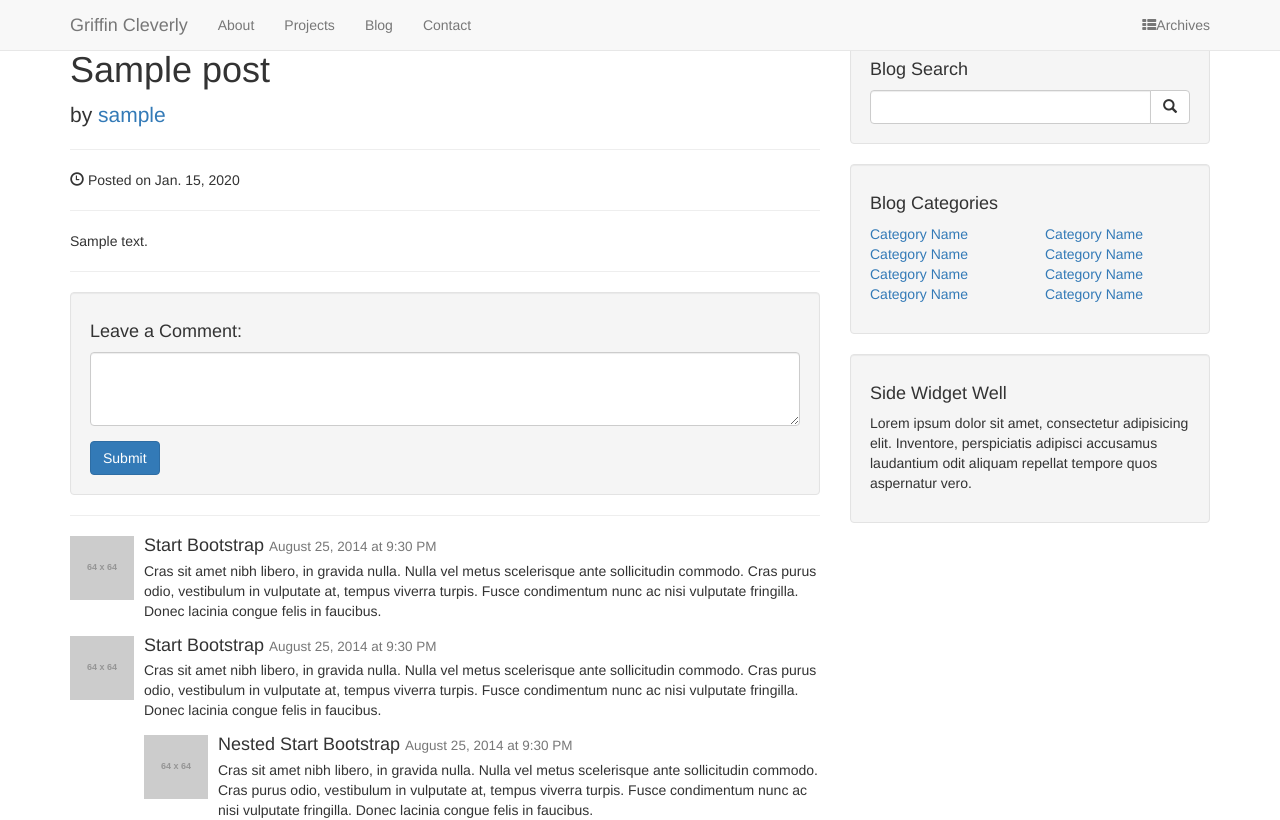
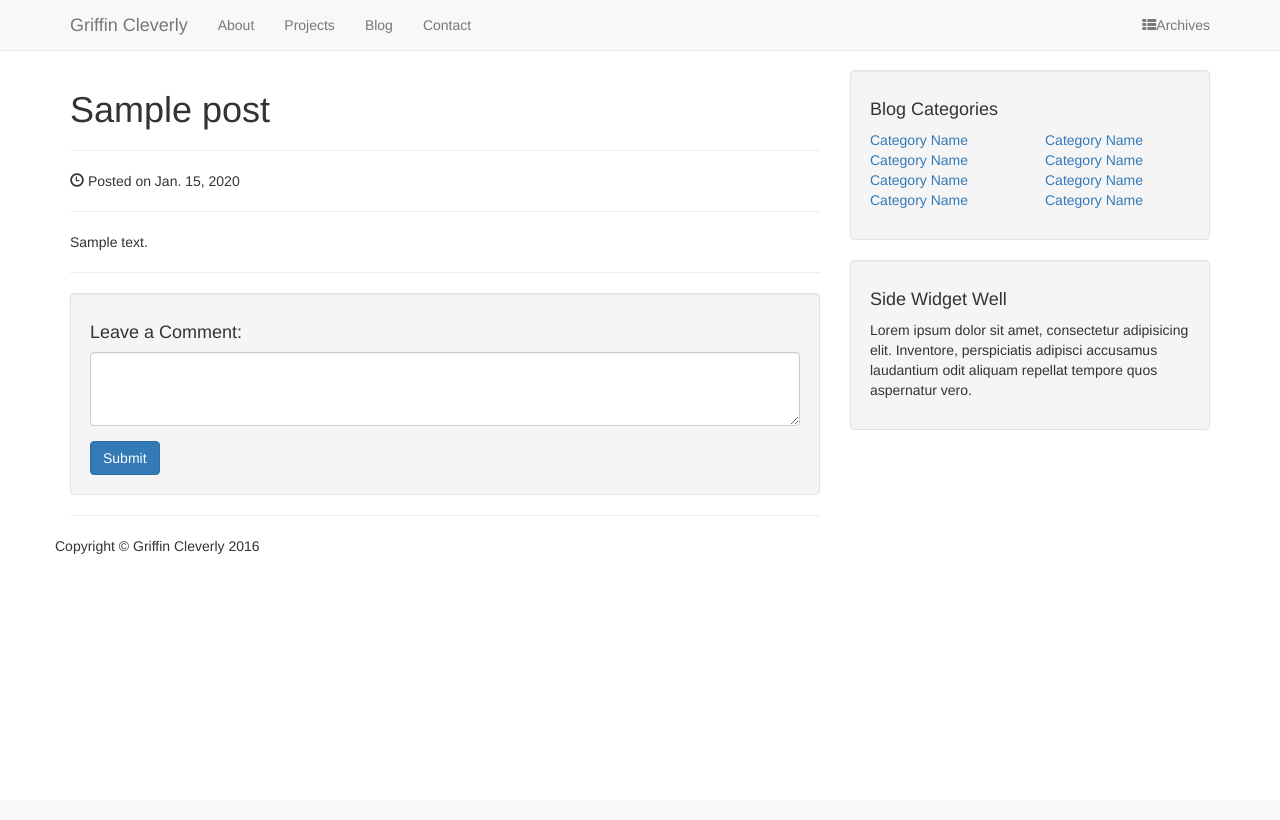
Before and after one commit to gcleverly/my-blog, a Django app: page /blog/1/ in a window 1280 px wide. After the commit the page ends 554 px from the top, so only its background shows below. Run offline with Django 3.2, Linux system fonts and the light colour scheme; tables that the repository leaves empty hold one stand-in row (values such as "Sample post"); grey boxes labelled with a size stand in for pictures from a placeholder-image service; some libraries are stand-ins or nearby versions.

Commit message:
Improvements on page spacings. Added styling to front page

```diff
--- a/assets/css/blog-post.css
+++ b/assets/css/blog-post.css
@@ -5,9 +5,33 @@
  */
 
 body {
-    padding-top: 30px; /* Required padding for .navbar-fixed-top. Remove if using .navbar-static-top. Change if height of navigation changes. */
+    padding-top: 70px; /* Required padding for .navbar-fixed-top. Remove if using .navbar-static-top. Change if height of navigation changes. */
 }
 
 footer {
     margin: 50px 0;
 }
+.frontpage {
+    font-size: 1.7em;
+    text-align: center;
+    margin: 300px auto;
+    color: white;
+}
+.frontpage span {
+    font-size: 1.7em;
+    font-family: 'PONTIAC_LIGHT', sans-serif;
+    letter-spacing: 8px;
+    text-align: center;
+}
+
+.frontpage a {
+    color: white;
+}
+
+.frontpage h1 {
+    font-family: 'PONTIAC_BLACK', sans-serif;
+    font-size: 3.2em;
+    text-align: center;
+    letter-spacing: 8px;
+    color: WHITE;
+}
--- a/blog/templates/blog/post_detail.html
+++ b/blog/templates/blog/post_detail.html
@@ -13,11 +13,6 @@
 
         <!-- Title -->
         <h1>{{ post.title }}</h1>
-
-        <!-- Author -->
-        <p class="lead">
-            by <a href="#">{{ post.author }}</a>
-        </p>
 
         <hr>
 
@@ -49,65 +44,10 @@
 
         <hr>
 
-        <!-- Posted Comments -->
-
-        <!-- Comment -->
-        <div class="media">
-            <a class="pull-left" href="#">
-                <img class="media-object" src="http://placehold.it/64x64" alt="">
-            </a>
-            <div class="media-body">
-                <h4 class="media-heading">Start Bootstrap
-                    <small>August 25, 2014 at 9:30 PM</small>
-                </h4>
-                Cras sit amet nibh libero, in gravida nulla. Nulla vel metus scelerisque ante sollicitudin commodo. Cras purus odio, vestibulum in vulputate at, tempus viverra turpis. Fusce condimentum nunc ac nisi vulputate fringilla. Donec lacinia congue felis in faucibus.
-            </div>
-        </div>
-
-        <!-- Comment -->
-        <div class="media">
-            <a class="pull-left" href="#">
-                <img class="media-object" src="http://placehold.it/64x64" alt="">
-            </a>
-            <div class="media-body">
-                <h4 class="media-heading">Start Bootstrap
-                    <small>August 25, 2014 at 9:30 PM</small>
-                </h4>
-                Cras sit amet nibh libero, in gravida nulla. Nulla vel metus scelerisque ante sollicitudin commodo. Cras purus odio, vestibulum in vulputate at, tempus viverra turpis. Fusce condimentum nunc ac nisi vulputate fringilla. Donec lacinia congue felis in faucibus.
-                <!-- Nested Comment -->
-                <div class="media">
-                    <a class="pull-left" href="#">
-                        <img class="media-object" src="http://placehold.it/64x64" alt="">
-                    </a>
-                    <div class="media-body">
-                        <h4 class="media-heading">Nested Start Bootstrap
-                            <small>August 25, 2014 at 9:30 PM</small>
-                        </h4>
-                        Cras sit amet nibh libero, in gravida nulla. Nulla vel metus scelerisque ante sollicitudin commodo. Cras purus odio, vestibulum in vulputate at, tempus viverra turpis. Fusce condimentum nunc ac nisi vulputate fringilla. Donec lacinia congue felis in faucibus.
-                    </div>
-                </div>
-                <!-- End Nested Comment -->
-            </div>
-        </div>
-
     </div>
 
     <!-- Blog Sidebar Widgets Column -->
     <div class="col-md-4">
-
-        <!-- Blog Search Well -->
-        <div class="well">
-            <h4>Blog Search</h4>
-            <div class="input-group">
-                <input type="text" class="form-control">
-                        <span class="input-group-btn">
-                            <button class="btn btn-default" type="button">
-                                <span class="glyphicon glyphicon-search"></span>
-                        </button>
-                        </span>
-            </div>
-            <!-- /.input-group -->
-        </div>
 
         <!-- Blog Categories Well -->
         <div class="well">
--- a/blog/templates/blog/post_list.html
+++ b/blog/templates/blog/post_list.html
@@ -14,6 +14,7 @@
                     <dt><a href="{% url 'blog:detail' pk=post.pk %}">{{ post.title }} - {{ post.date }}</a></dt>
                     <dd>{{ post.subject }}</dd>
                 </article>
+                </br>
             {% endfor %}
     </div>
 </div>
--- a/mysite/settings.py
+++ b/mysite/settings.py
@@ -24,7 +24,7 @@ print("base dir path", BASE_DIR)
 SECRET_KEY = '2g*29+j4asly^3r(fh$vnw*0imo1o&8hqvpl-(wrgroc2$6my3'
 
 # SECURITY WARNING: don't run with debug turned on in production!
-DEBUG = True
+DEBUG = False
 
 ALLOWED_HOSTS = ['gcleverly.pythonanywhere.com']
 
--- a/templates/home.html
+++ b/templates/home.html
@@ -8,6 +8,7 @@
     	<meta charset="utf-8">
     	<meta name="viewport" content="width=device-width, initial-scale=1.0">
 		<link rel="stylesheet" type="text/css" href="{% static 'css/bootstrap.min.css' %}">
+		<link rel="stylesheet" type="text/css" href="{% static 'css/blog-post.css' %}">
 	</head>
 	<body background="{% static 'images/ceystalhorizon.png' %}">
 
--- a/templates/layout.html
+++ b/templates/layout.html
@@ -72,13 +72,18 @@
 <div class="container">
     {% block content %}{% endblock %}
 
-
+    <!-- Footer -->
     <footer>
-
+        <div class="row">
+            <div class="col-lg-12">
+                <p>Copyright &copy; Griffin Cleverly 2016</p>
+            </div>
+        </div>
+        <!-- /.row -->
     </footer>
 
+</div>
 
-</div>
 <!-- jQuery -->
 <script src="{% static 'js/jquery.js' %}"></script>
 
```
